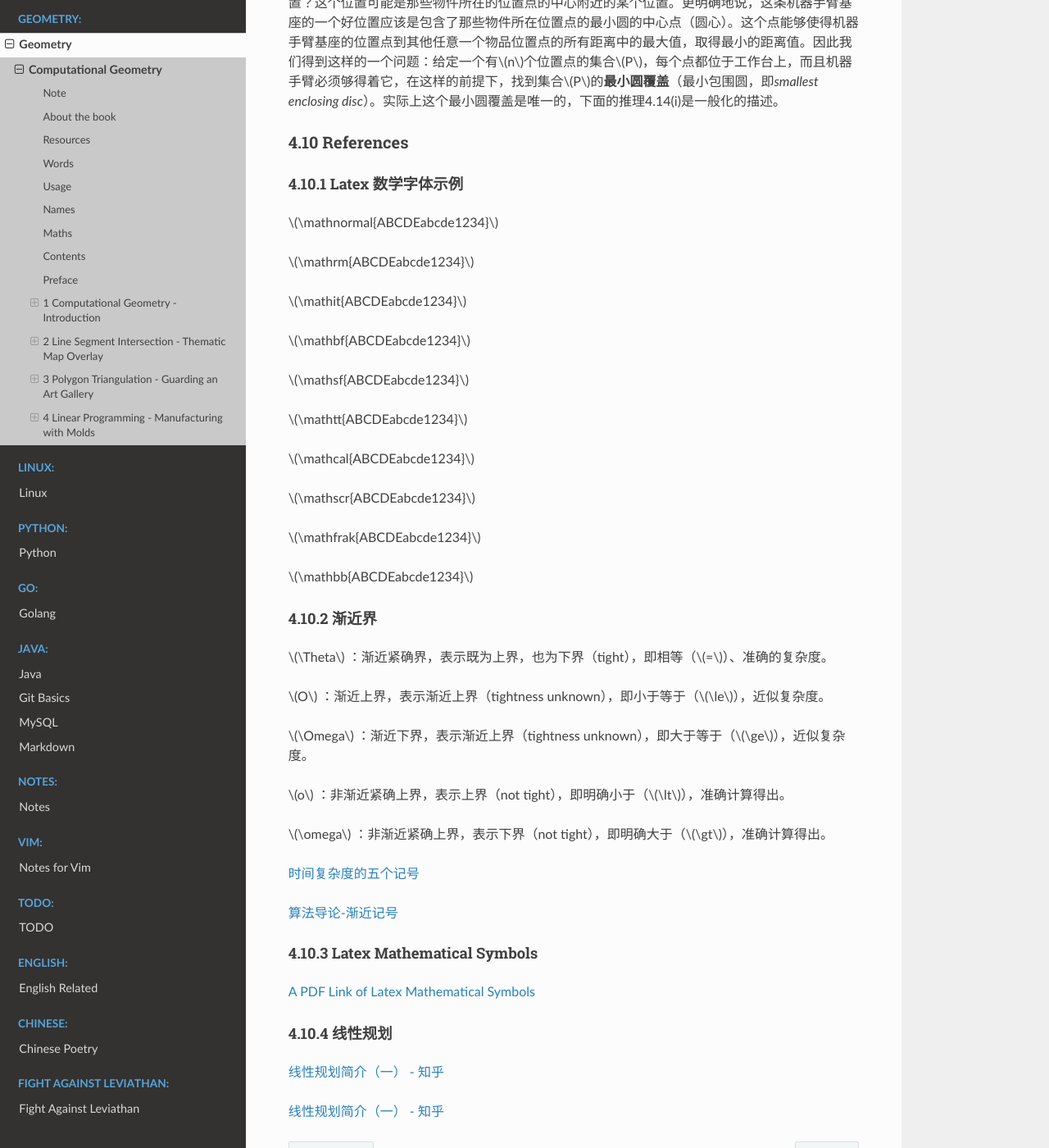
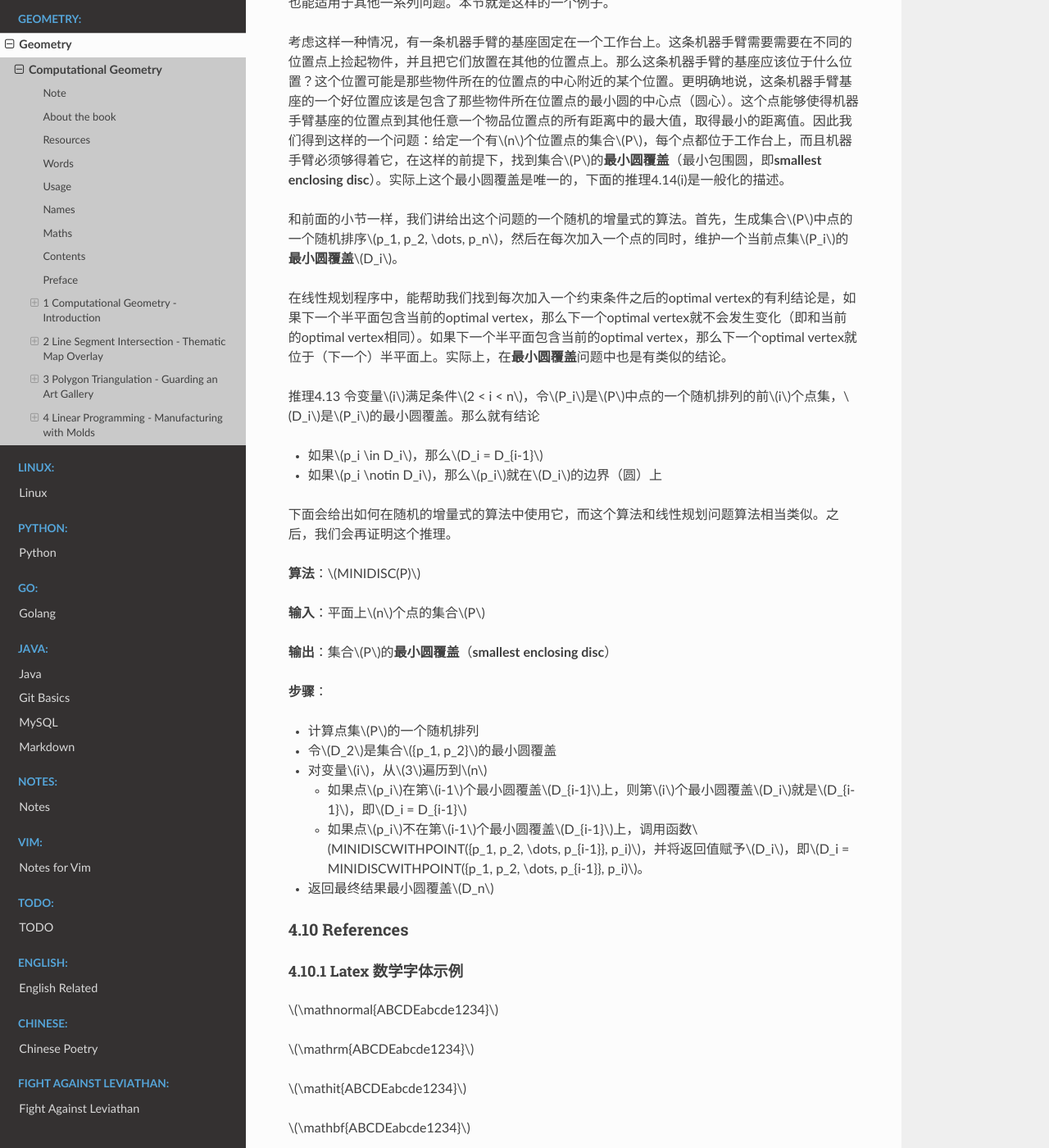
Before and after one commit to Pyrad/pyradnotes, a Sphinx documentation site: the page built from source/Geometry/ComputationalGeometryAA3rd.md, in a window 1280 px wide and 1400 px high, scrolled down 65096 px. Shown: the whole window at 82% size. Built offline with Sphinx 7.4.7 and the Read the Docs theme 2.0.0, drawn with Linux system fonts in a browser that asks for light colours; a script that is not in the unit is left out; some of the changed text lies outside the part shown.

Commit message:
CGAA3 Continue section 4.7
Algorith MiniDisc(P)

```diff
--- a/source/Geometry/ComputationalGeometryAA3rd.md
+++ b/source/Geometry/ComputationalGeometryAA3rd.md
@@ -1605,10 +1605,13 @@ $$
 
 下面是更详细的线性规划算法描述。
 
-算法：$2DBoundedLP(H, \vec{c}, m_1, m_2)$
-输入：线性程序 $(H \cup {m_1, m_2}, \vec{c})$ ，$H$是$n$个半平面，向量 $\vec{c} \in \mathbb{R}^2$（即二维实数域），$m_1$和$m_2$是解的额外限定约束条件。
-输出：如果线性程序 $(H \cup {m_1, m_2}, \vec{c})$ 无解（infeasible），就声明无解并退出。否则，就点$p$，它是按字典序找到的、能使得目标函数$f_{\vec{c}}(p)$最大化的点。
-步骤：
+**算法**：$2DBoundedLP(H, \vec{c}, m_1, m_2)$
+
+**输入**：线性程序 $(H \cup {m_1, m_2}, \vec{c})$ ，$H$是$n$个半平面，向量 $\vec{c} \in \mathbb{R}^2$（即二维实数域），$m_1$和$m_2$是解的额外限定约束条件。
+
+**输出**：如果线性程序 $(H \cup {m_1, m_2}, \vec{c})$ 无解（infeasible），就声明无解并退出。否则，就点$p$，它是按字典序找到的、能使得目标函数$f_{\vec{c}}(p)$最大化的点。
+
+**步骤**：
 
 - 令 $v_0$ 是 $C_0$ 角落上的点。
 - 令$H$是$h_1, h_2, \dots, h_n$这n个半平面
@@ -1944,7 +1947,32 @@ $$
 
 我们前面所采用的简单的随机方法，结果显示出人意料地强大。它不仅适用于线性规划问题，并且也能适用于其他一系列问题。本节就是这样的一个例子。
 
-考虑这样一种情况，有一条机器手臂的基座固定在一个工作台上。这条机器手臂需要需要在不同的位置点上捡起物件，并且把它们放置在其他的位置点上。那么这条机器手臂的基座应该位于什么位置？这个位置可能是那些物件所在的位置点的中心附近的某个位置。更明确地说，这条机器手臂基座的一个好位置应该是包含了那些物件所在位置点的最小圆的中心点（圆心）。这个点能够使得机器手臂基座的位置点到其他任意一个物品位置点的所有距离中的最大值，取得最小的距离值。因此我们得到这样的一个问题：给定一个有$n$个位置点的集合$P$，每个点都位于工作台上，而且机器手臂必须够得着它，在这样的前提下，找到集合$P$的**最小圆覆盖**（最小包围圆，即*smallest enclosing disc*）。实际上这个最小圆覆盖是唯一的，下面的推理4.14(i)是一般化的描述。
+考虑这样一种情况，有一条机器手臂的基座固定在一个工作台上。这条机器手臂需要需要在不同的位置点上捡起物件，并且把它们放置在其他的位置点上。那么这条机器手臂的基座应该位于什么位置？这个位置可能是那些物件所在的位置点的中心附近的某个位置。更明确地说，这条机器手臂基座的一个好位置应该是包含了那些物件所在位置点的最小圆的中心点（圆心）。这个点能够使得机器手臂基座的位置点到其他任意一个物品位置点的所有距离中的最大值，取得最小的距离值。因此我们得到这样的一个问题：给定一个有$n$个位置点的集合$P$，每个点都位于工作台上，而且机器手臂必须够得着它，在这样的前提下，找到集合$P$的**最小圆覆盖**（最小包围圆，即**smallest enclosing disc**）。实际上这个最小圆覆盖是唯一的，下面的推理4.14(i)是一般化的描述。
+
+和前面的小节一样，我们讲给出这个问题的一个随机的增量式的算法。首先，生成集合$P$中点的一个随机排序$p_1, p_2, \dots, p_n$，然后在每次加入一个点的同时，维护一个当前点集$P_i$的**最小圆覆盖**$D_i$。
+
+在线性规划程序中，能帮助我们找到每次加入一个约束条件之后的optimal vertex的有利结论是，如果下一个半平面包含当前的optimal vertex，那么下一个optimal vertex就不会发生变化（即和当前的optimal vertex相同）。如果下一个半平面包含当前的optimal vertex，那么下一个optimal vertex就位于（下一个）半平面上。实际上，在**最小圆覆盖**问题中也是有类似的结论。
+
+推理4.13 令变量$i$满足条件$2 < i < n$，令$P_i$是$P$中点的一个随机排列的前$i$个点集，$D_i$是$P_i$的最小圆覆盖。那么就有结论
+- 如果$p_i \in D_i$，那么$D_i = D_{i-1}$
+- 如果$p_i \notin D_i$，那么$p_i$就在$D_i$的边界（圆）上
+
+下面会给出如何在随机的增量式的算法中使用它，而这个算法和线性规划问题算法相当类似。之后，我们会再证明这个推理。
+
+**算法**：$MINIDISC(P)$
+
+**输入**：平面上$n$个点的集合$P$
+
+**输出**：集合$P$的**最小圆覆盖**（**smallest enclosing disc**）
+
+**步骤**：
+
+- 计算点集$P$的一个随机排列
+- 令$D_2$是集合${p_1, p_2}$的最小圆覆盖
+- 对变量$i$，从$3$遍历到$n$
+	- 如果点$p_i$在第$i-1$个最小圆覆盖$D_{i-1}$上，则第$i$个最小圆覆盖$D_i$就是$D_{i-1}$，即$D_i = D_{i-1}$
+	- 如果点$p_i$不在第$i-1$个最小圆覆盖$D_{i-1}$上，调用函数$MINIDISCWITHPOINT({p_1, p_2, \dots, p_{i-1}}, p_i)$，并将返回值赋予$D_i$，即$D_i = MINIDISCWITHPOINT({p_1, p_2, \dots, p_{i-1}}, p_i)$。
+- 返回最终结果最小圆覆盖$D_n$
 
 
 
```
